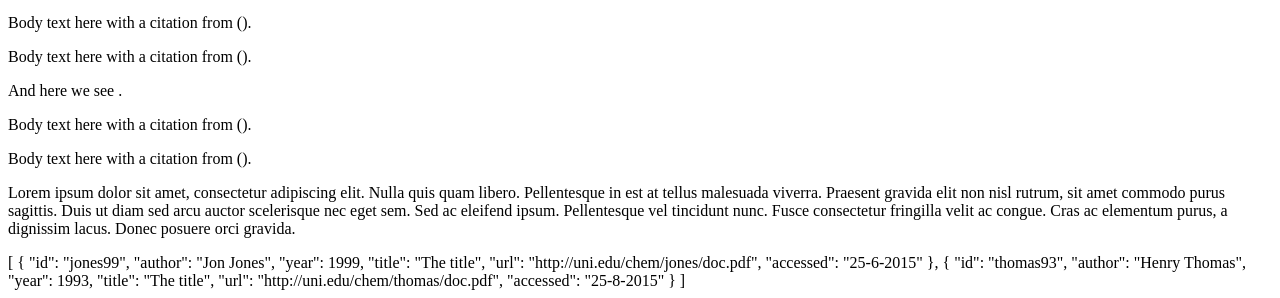
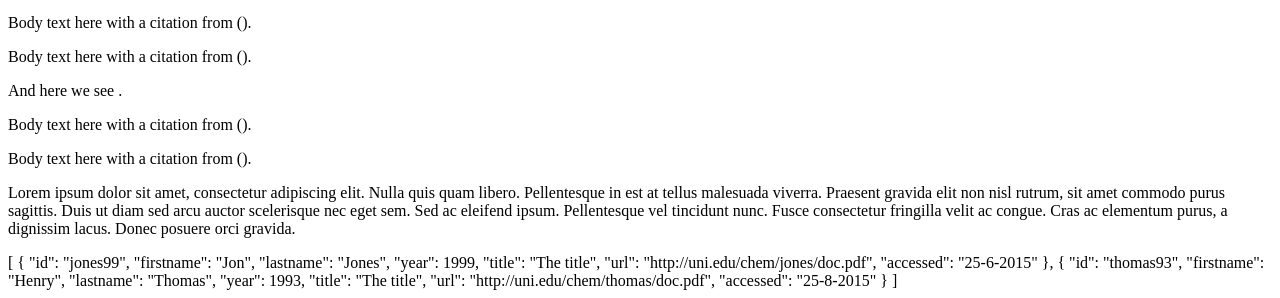
Before and after one commit to weathergard/labcoat, a website: page benchmark.html in a window 1280 px wide. Shown: the part 918-1216 px from the top of the page. Drawn offline with Linux system fonts and the light colour scheme.

Commit message:
Changed article to main

```diff
--- a/benchmark.html
+++ b/benchmark.html
@@ -4,6 +4,7 @@
   <title>Benchmark document</title>
 </head>
 <body>
+  <main>
   <p>Lorem ipsum dolor sit amet, consectetur adipiscing elit. Nulla quis quam
     libero. Pellentesque in est at tellus malesuada viverra. Praesent gravida
     elit non nisl rutrum, sit amet commodo purus sagittis. Duis ut diam sed
@@ -102,7 +103,8 @@
       [
         {
           "id": "jones99",
-          "author": "Jon Jones",
+          "firstname": "Jon",
+          "lastname": "Jones",
           "year": 1999,
           "title": "The title",
           "url": "http://uni.edu/chem/jones/doc.pdf",
@@ -110,7 +112,8 @@
         },
         {
           "id": "thomas93",
-          "author": "Henry Thomas",
+          "firstname": "Henry",
+          "lastname": "Thomas",
           "year": 1993,
           "title": "The title",
           "url": "http://uni.edu/chem/thomas/doc.pdf",
@@ -119,6 +122,6 @@
       ]
     </bibliography>
   </article>
-
+</main>
 </body>
 </html>
--- a/src/transforms/idempotentiate.js
+++ b/src/transforms/idempotentiate.js
@@ -1,5 +1,5 @@
-let rArticle = /<article/g
+let rMain = /<main/g
 
 export default function (markup) {
-  return markup.replace(rArticle, '<article data-transpiled')
+  return markup.replace(rMain, '<main data-transpiled')
 }
```
Also changed, not shown: src/tests/index.js (+2 -2 lines), README.md.
